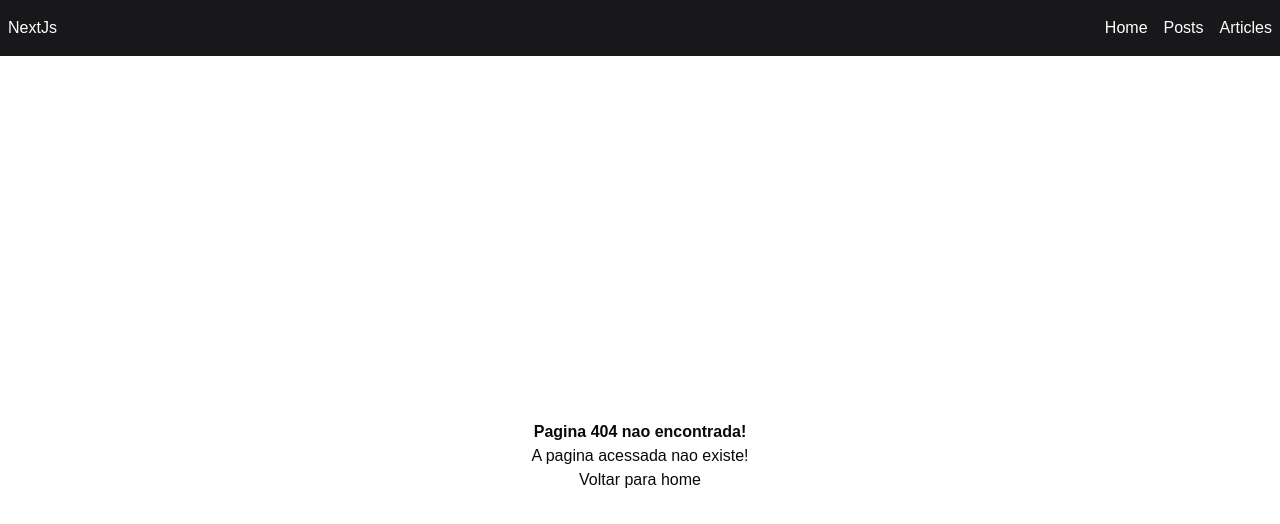
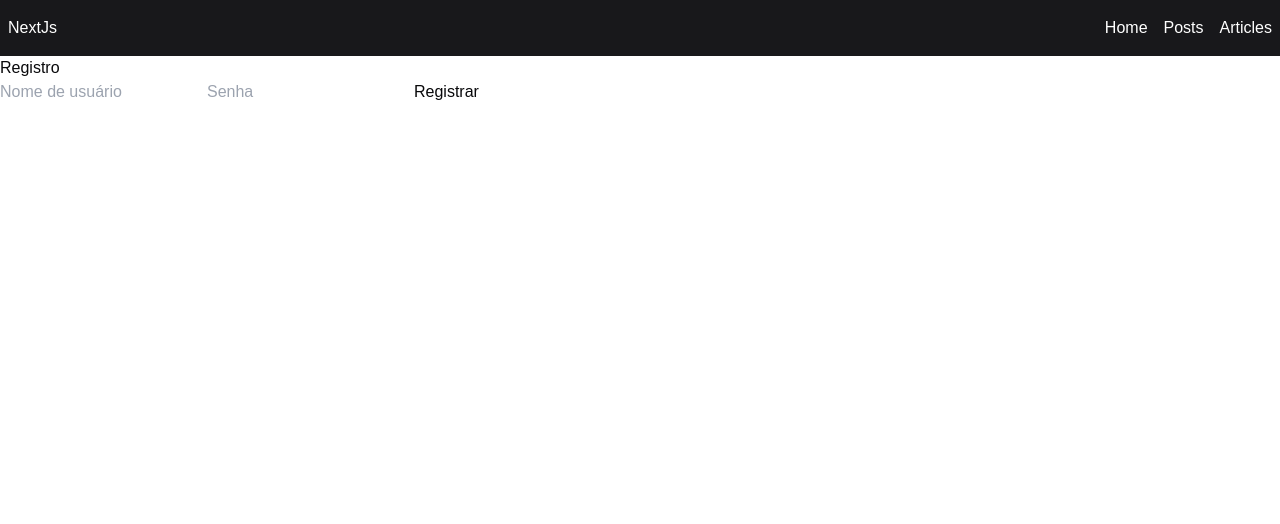
Before and after one commit to HulitosCode/nextjs_frontend, a Next.js app: page /signup in a window 1280 px wide. Before the commit this address had no page. Shown: the top 524 px of the page. Built offline with nearby package versions, Linux system fonts and the light colour scheme.

Commit message:
fix: adicionando tele de registo

```diff
--- /dev/null
+++ b/src/app/signup/page.tsx
@@ -0,0 +1,49 @@
+import React, { useState } from 'react';
+
+function Register() {
+    const [username, setUsername] = useState('');
+    const [password, setPassword] = useState('');
+    const [error, setError] = useState('');
+
+    const handleRegister = async () => {
+        try {
+            const response = await fetch('http://localhost:8000/register', {
+                method: 'POST',
+                headers: {
+                    'Content-Type': 'application/json',
+                },
+                body: JSON.stringify({ username, password }),
+            });
+            const data = await response.json();
+            if (response.ok) {
+                alert('Usuário registrado com sucesso!');
+            } else {
+                setError(data.detail);
+            }
+        } catch (error) {
+            console.error("Erro ao criar artigo:", error);
+        }
+    };
+
+    return (
+        <div>
+            <h2>Registro</h2>
+            <input
+                type="text"
+                placeholder="Nome de usuário"
+                value={username}
+                onChange={(e) => setUsername(e.target.value)}
+            />
+            <input
+                type="password"
+                placeholder="Senha"
+                value={password}
+                onChange={(e) => setPassword(e.target.value)}
+            />
+            <button onClick={handleRegister}>Registrar</button>
+            {error && <p>{error}</p>}
+        </div>
+    );
+}
+
+export default Register;
```
